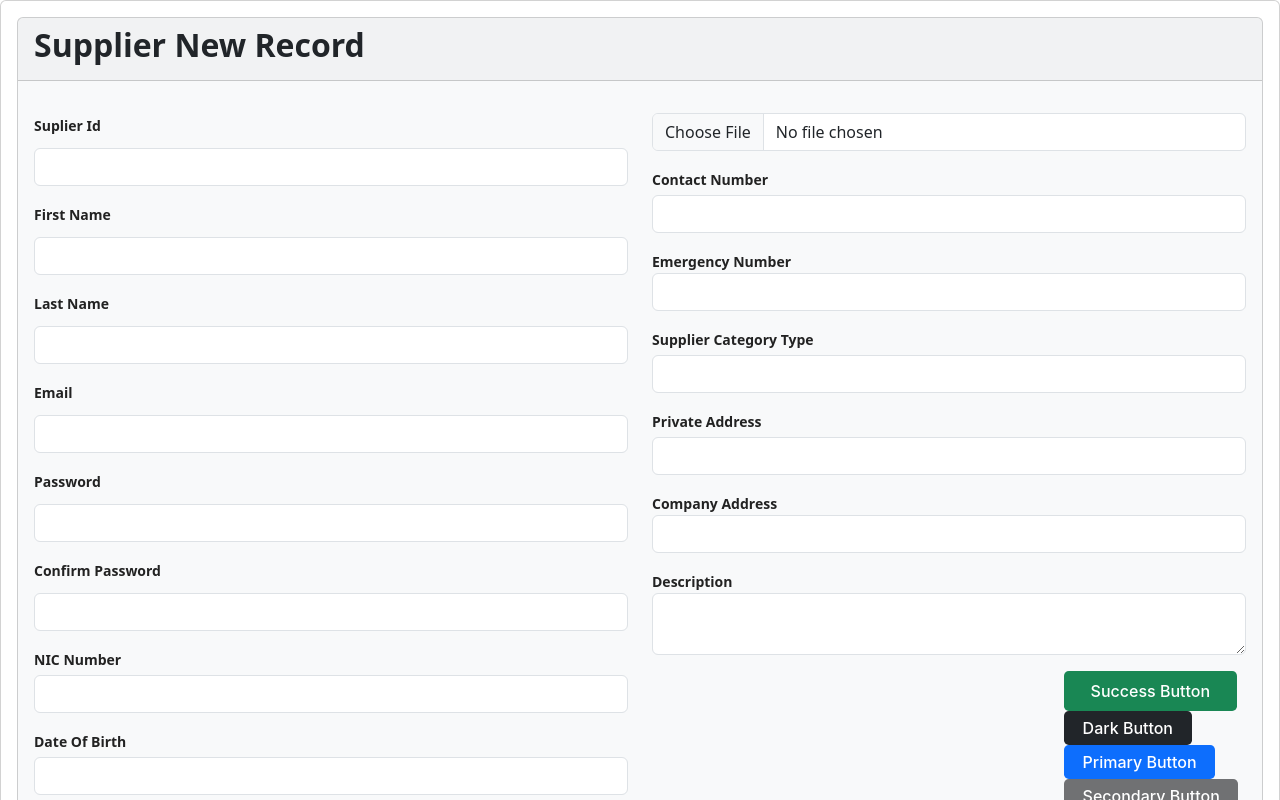
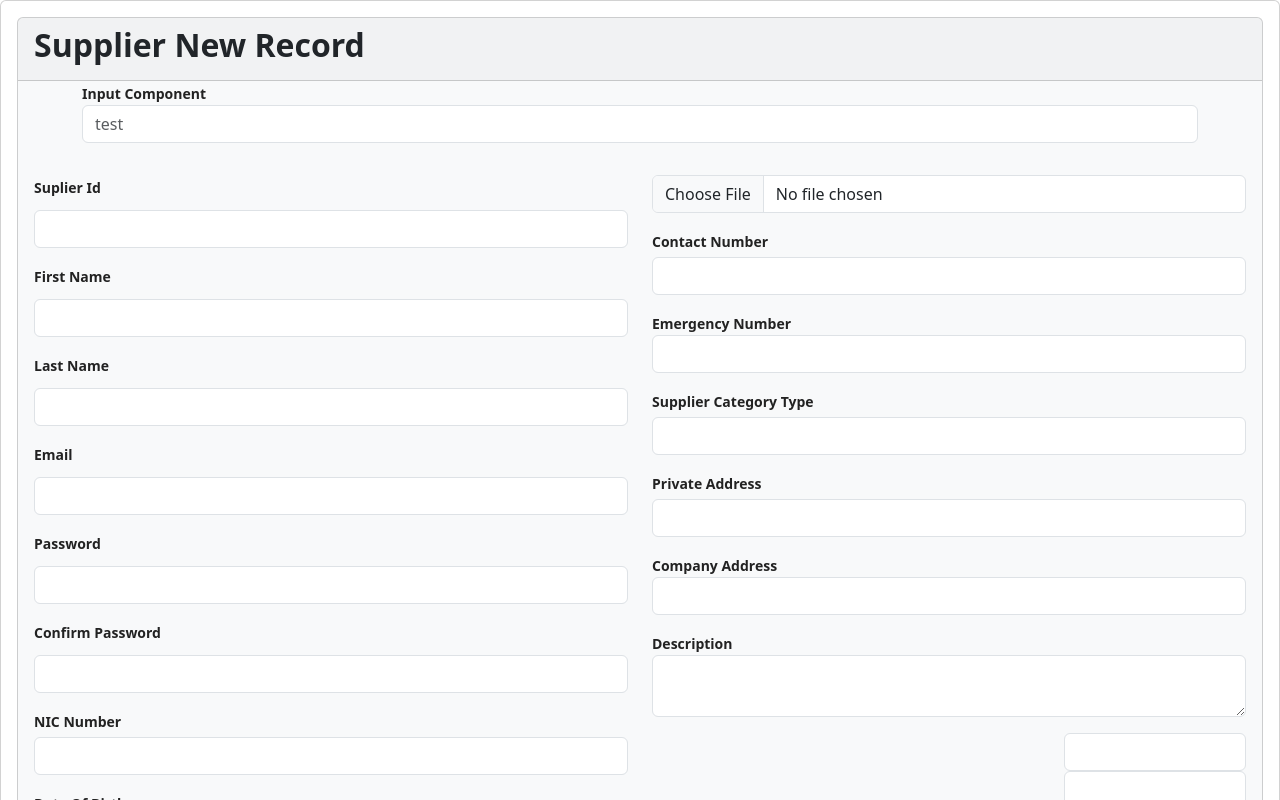
Before and after one commit to Mana95/React-admin, a React (Create React App) app: page /new-supplier in a window 1280 px wide. Shown: the top 800 px of the page. Built offline with nearby package versions, Linux system fonts and the light colour scheme.

Commit message:
Create input component, need to b test and change.

```diff
--- a/src/ui/gym-input.js
+++ b/src/ui/gym-input.js
@@ -1,68 +1,164 @@
-import React from "react";
+import React, { useState } from "react";
 import styled from 'styled-components';
+import PropTypes from 'prop-types';
 
-const ButtonComponent = styled.button`
-position: relative;
-display: inline-flex;
-align-items: center;
-justify-content: center;
-text-align: center;
-text-decoration: none;
-vertical-align: middle;
-cursor: pointer;
-user-select: none;
-border-radius: 0.3rem;
-padding: 0
-${props => props.size === "sm"
-? "1.1rem" : props.size === "md"
-? "1.4rem" : props.size === "lg"
-? "1.6rem"
-: "1.1rem"};
-height: ${props =>
-    props.size === "sm"
-    ? "34px" : props.size === "md"
-    ? "37px" : props.size === "lg"
-    ? "40px"
-    : "34px"};
-    font-family: "inter", sans-serif;
-    font-weight: 500;
-    border: 1px solid transparent;
-background-color: ${props =>
-    props.varient === "light"
-    ? "#f8f9fa" : props.varient === "dark"
-    ? "#212529" : props.varient === "primary"
-    ? "#0d6efd" : props.varient === "secondary"
-    ? "#707173" :props.varient === "success"
-    ? "#198754" : props.varient === "info"
-    ? "#0dcaf0" : props.varient === "warning"
-    ? "#ffc107" : props.varient === "danger"
-    ? "#dc3545"
-    : "#f8f9fa"};
-color: ${props =>
-    props.varient === "light"
-    ? "#212529" : props.varient === "dark"
-    ? "#ffffff" : props.varient === "primary"
-    ? "#ffffff" : props.varient === "secondary"
-    ? "#ffffff" :props.varient === "success"
-    ? "#ffffff" : props.varient === "info"
-    ? "#ffffff" : props.varient === "warning"
-    ? "#ffffff" : props.varient === "danger"
-    ? "#ffffff"
-    : "#f8f9fa"};
-`;
+const regex ={
+    //email: new RegExp(
+       // '/^(([^<>()\[\]\\.,;:\s@"]+(\.[^<>()\[\]\\.,;:\s@"]+)*)|(".+"))@((\[[0-9]{1,3}\.[0-9]{1,3}\.[0-9]{1,3}\.[0-9]{1,3}])|(([a-zA-Z\-0-9]+\.)+[a-zA-Z]{2,}))$/'
+    //),
 
-const Button = ({ type, varient, className, id, onClick, children, size }) => {
-
-    return (
-        <div>
-            <ButtonComponent type={type ? type : "button"} varient={varient} size={size}
-                className={className ? 'btn-component ${className}' : "btn-component"}
-                id={id}
-                onClick={onClick}>
-                {children}
-            </ButtonComponent>
-        </div>
-    );
+   // number: new RegExp ('^[0-9}+$'),
 };
 
-export default Button;
+export class Validators {
+    static email(value, message){
+        if (value){
+            const result = regex.email.test(value);
+            if (!result) return {error: true, message };
+        }
+    }
+
+    static required(value, message) {
+        if (!value || !value.toString().trim().length){
+            return {error: true, message};
+        }
+        return false;
+    }
+
+    static number(value, message){
+        const length = value ? value.toString().length : 0;
+
+        if (length > 0){
+            const result = regex.number.test(value);
+            if (!result){
+                return {error: true,message};
+            }
+        }
+        return false;
+    }
+}
+
+export const validateInput = (validators, value) => {
+    if (validators && validators.length){
+        for (let i=0; i < validators.lenght; i++) {
+            const error = validators[i].check(value, validators[i].message);
+            if (error) {
+                return error;
+            }
+        }
+    }
+    return false;
+};
+
+ const InputField = ({value, label, placeholder, validators, type, onChange}) => {
+
+    const [error, setError] = useState(false);
+
+    const handleChange =(event) => {
+        const {value} = event.target;
+        setError(validateInput(validators, value));
+        onChange(value);
+    };
+
+
+    return(
+        <div className="form-group">
+            {label && <label htmlFor="app-input-field">{label}</label>}
+            <input type={type}
+            value={value}
+            className="form-control"
+            placeholder={placeholder}
+            onChange={handleChange}/>
+
+            {error && <span className='text-danger'>{error.message}</span>}
+        </div>
+
+
+    )
+ };
+
+ InputField.propTypes = {
+    value: PropTypes.string,
+    label: PropTypes.string,
+    placeholder: PropTypes.string,
+    validators: PropTypes.array,
+    type: PropTypes.string,
+    onChange: PropTypes.func.isRequired
+ };
+
+ InputField.defaultProps = {
+    value: '',
+    label: '',
+    placeholder: '',
+    type: 'text',
+    validators: []
+ }
+
+ export default InputField;
+
+
+//const ButtonComponent = styled.button`
+//position: relative;
+//display: inline-flex;
+//align-items: center;
+//justify-content: center;
+//text-align: center;
+//text-decoration: none;
+//vertical-align: middle;
+//cursor: pointer;
+//user-select: none;
+//border-radius: 0.3rem;
+//padding: 0
+//${props => props.size === "sm"
+//? "1.1rem" : props.size === "md"
+//? "1.4rem" : props.size === "lg"
+//? "1.6rem"
+//: "1.1rem"};
+//height: ${props =>
+    //props.size === "sm"
+    //? "34px" : props.size === "md"
+    //? "37px" : props.size === "lg"
+    //? "40px"
+    //: "34px"};
+    //font-family: "inter", sans-serif;
+    //font-weight: 500;
+    //border: 1px solid transparent;
+//background-color: ${props =>
+    //props.varient === "light"
+    //? "#f8f9fa" : props.varient === "dark"
+    //? "#212529" : props.varient === "primary"
+    //? "#0d6efd" : props.varient === "secondary"
+    //? "#707173" :props.varient === "success"
+    //? "#198754" : props.varient === "info"
+    //? "#0dcaf0" : props.varient === "warning"
+    //? "#ffc107" : props.varient === "danger"
+    //? "#dc3545"
+    //: "#f8f9fa"};
+//color: ${props =>
+    //props.varient === "light"
+    //? "#212529" : props.varient === "dark"
+    //? "#ffffff" : props.varient === "primary"
+    //? "#ffffff" : props.varient === "secondary"
+    //? "#ffffff" :props.varient === "success"
+    //? "#ffffff" : props.varient === "info"
+    //? "#ffffff" : props.varient === "warning"
+    //? "#ffffff" : props.varient === "danger"
+    //? "#ffffff"
+    //: "#f8f9fa"};
+//`;
+
+//const Button = ({ type, varient, className, id, onClick, children, size }) => {
+
+    //return (
+        //<div>
+            //<ButtonComponent type={type ? type : "button"} varient={varient} size={size}
+                //className={className ? 'btn-component ${className}' : "btn-component"}
+                //id={id}
+                //onClick={onClick}>
+                //{children}
+            //</ButtonComponent>
+        //</div>
+    //);
+//};
+
+//export default Button;
--- a/src/views/administration/suppliers/NewSupplier.js
+++ b/src/views/administration/suppliers/NewSupplier.js
@@ -2,6 +2,10 @@ import { useForm,} from "react-hook-form";
 import * as yup from "yup";
 import { yupResolver } from "@hookform/resolvers/yup";
 import Button from "../../../ui/gym-input";
+import InputField from "../../../ui/gym-input";
+import { Validators } from "../../../ui/gym-input";
+
+import React, {useState} from 'react';
 
 
 const NewSupplier = () => {
@@ -43,8 +47,17 @@ const NewSupplier = () => {
         reset();
     }
 
+    const [value, setValue] = useState('');
+
+    const handleChange = (value) => {
+        console.log(value);
+        setValue(value);
+    };
+
 
     return (
+
+
 
         <div className="card mb-8">
             <div className="card-body ">
@@ -58,6 +71,20 @@ const NewSupplier = () => {
                                 </b>
                             </h2>
                         </div>
+
+                        <div className="container">
+                        <InputField
+                                            value={value}
+                                            placeholder='test'
+                                            type='text'
+                                            label='Input Component'
+                                            validators={[
+                                                {check: Validators.required, message: 'this field is required'}
+                                            ]}
+                                            onChange={handleChange}/>
+
+                        </div>
+
                         <div className="card-body">
                             <form onSubmit={handleSubmit(onSubmitHandler)}>
                                 <div className="row">
```
